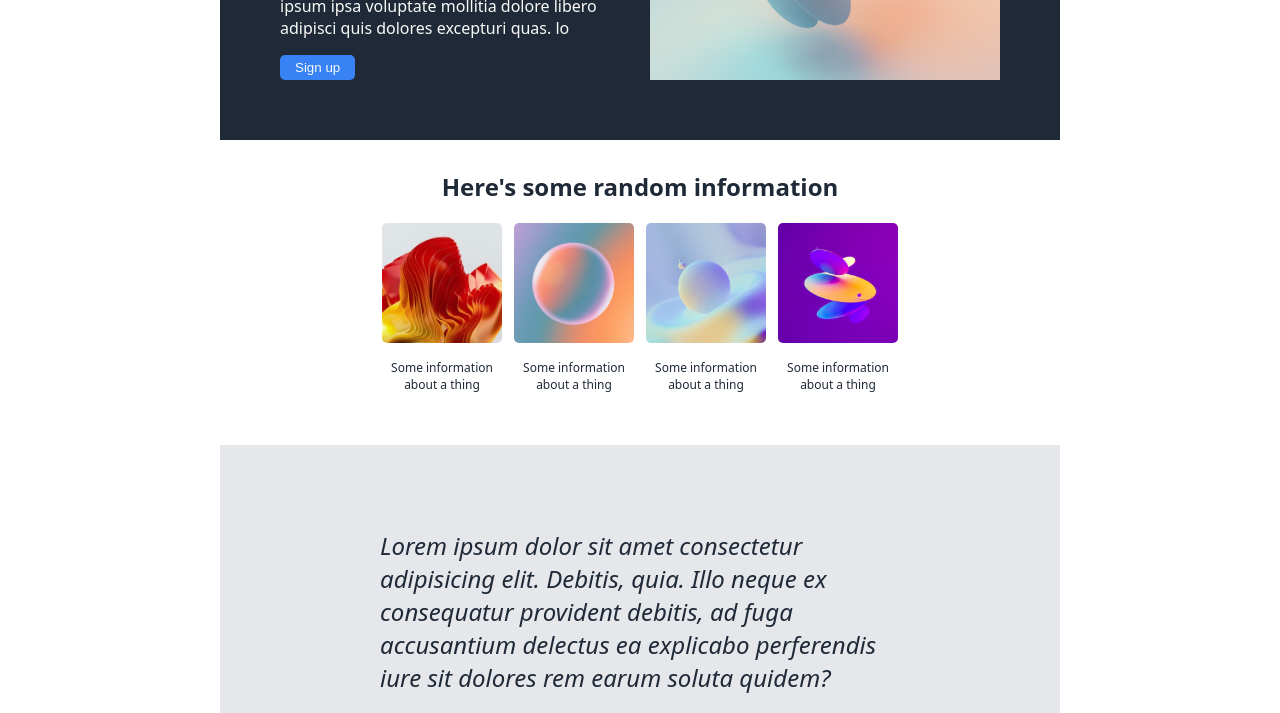
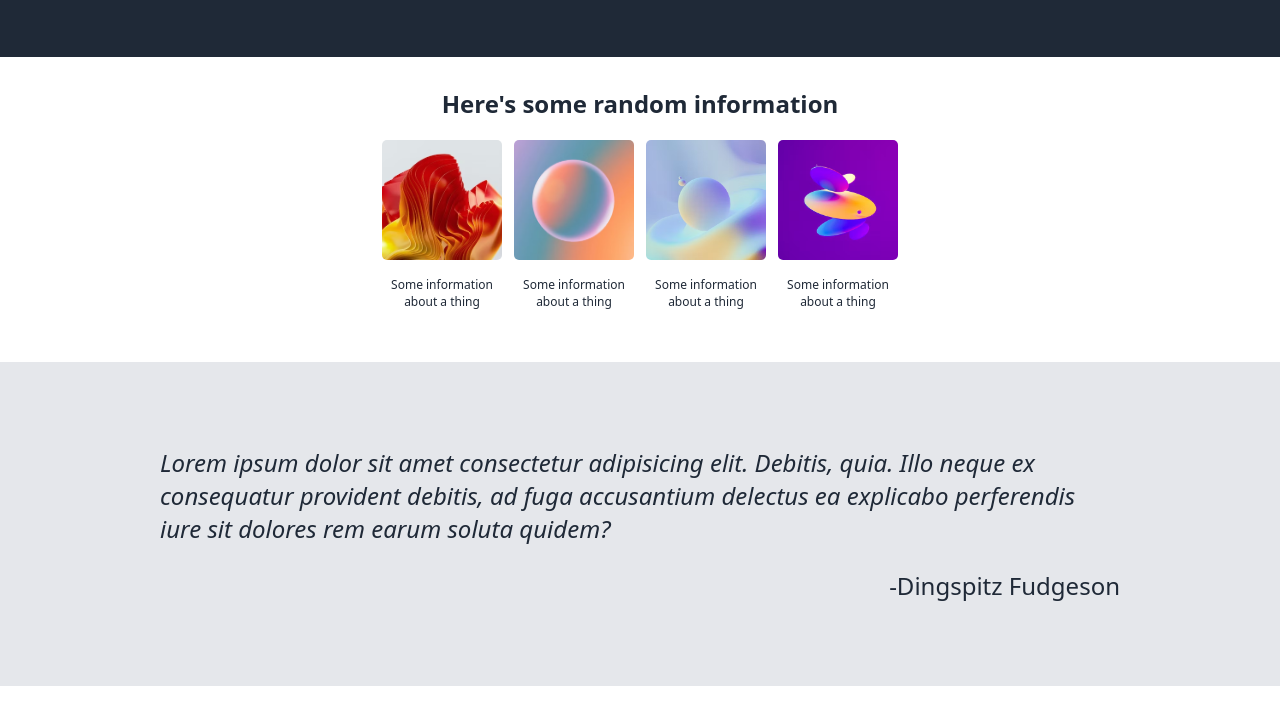
Before and after one commit to tonistoras/Odin-landing-page, a plain HTML site: page index.html in a window 1280 px wide. Shown: the part 314-1027 px from the top of the page. Drawn offline with Linux system fonts and the light colour scheme.

Commit message:
Remove frame that restricts width

```diff
--- a/index.html
+++ b/index.html
@@ -7,7 +7,6 @@
     <link rel="stylesheet" href="styles.css">
 </head>
 <body>
-    <div class="frame">
 
         <div class="header">
             <p>Company Name</p>
@@ -71,7 +70,6 @@
 
 
         </div>
-    </div>
 
 </body>
 </html>
--- a/styles.css
+++ b/styles.css
@@ -12,10 +12,6 @@ body {
 
     /* layout */
 
-.frame {
-    width: 840px;
-    margin: 0 auto;
-}
 
 .header {
     align-items: center;
```
